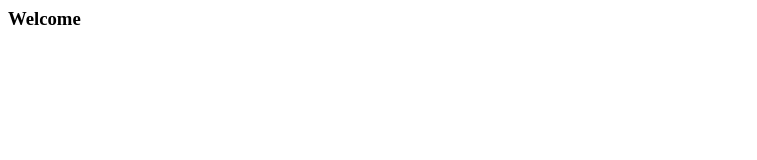
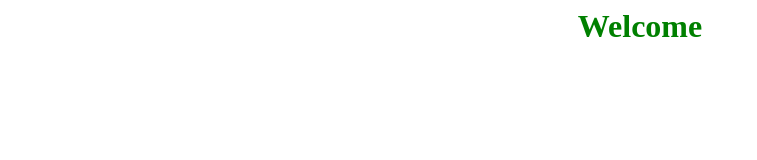
Before and after one commit to esakki-veeman/veeman-git-session, a plain HTML site: page index.html in a window 1280 px wide. Shown: the whole page, without its empty margins (0-757 px from the left). Drawn offline with Linux system fonts and the light colour scheme.

Commit message:
Style added

```diff
--- a/index.html
+++ b/index.html
@@ -3,6 +3,6 @@
         <title>Index page</title>
     </head>
 <body>
-<h3>Welcome</h3>
+<h1 style="color: green; text-align: center;">Welcome</h1>
 </body>
 </html>
```
